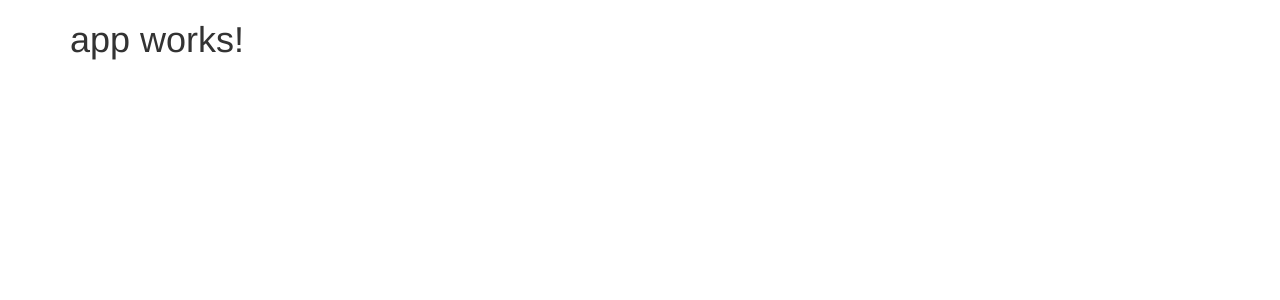
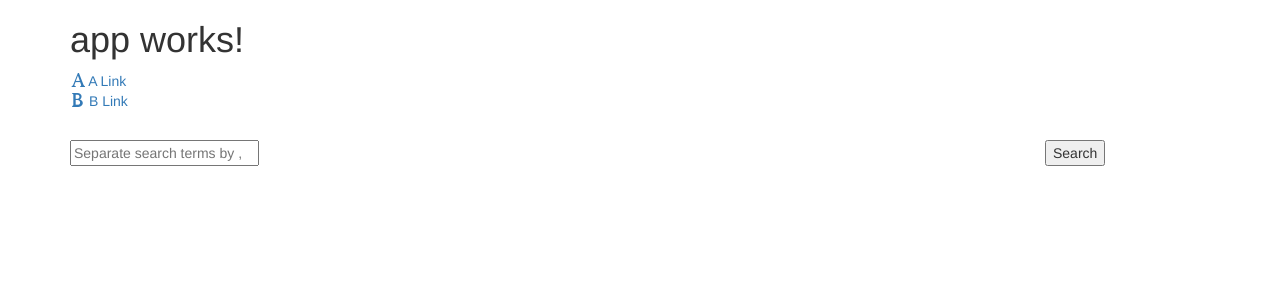
Before and after one commit to arranbartish/angular-cli-widgets, an Angular app: page / in a window 1280 px wide. Shown: the top 300 px of the page. Built offline with nearby package versions, Linux system fonts and the light colour scheme.

Commit message:
add components to main app and get travis to pass

```diff
--- a/src/app/app.component.html
+++ b/src/app/app.component.html
@@ -1,3 +1,7 @@
 <h1>
   {{title}}
 </h1>
+
+<app-navigation [treeElements]="treeElements"></app-navigation>
+<app-search-form [options]="searchOptions"></app-search-form>
+<router-outlet></router-outlet>
--- a/src/app/app.component.ts
+++ b/src/app/app.component.ts
@@ -1,4 +1,6 @@
-import { Component } from '@angular/core';
+import {Component} from '@angular/core';
+import {SearchOptions} from './widget/search-form/search-options';
+import {TreeElement} from './widget/navigation/valueObject/treeElement';
 
 @Component({
   selector: 'app-root',
@@ -7,4 +9,14 @@ import { Component } from '@angular/core';
 })
 export class AppComponent {
   title = 'app works!';
+
+  searchOptions: SearchOptions = {
+    name: 'a-search',
+    target: './search'
+  };
+
+  treeElements: TreeElement[] = [
+    { title: 'A Link', targetUrl: '/a-uri', imageCssClass: 'glyphicon-font' },
+    { title: 'B Link', targetUrl: '/b-uri', imageCssClass: 'glyphicon-bold' }
+  ];
 }
```
Also changed, not shown: src/app/app.module.ts (+10 -1 lines), .travis.yml, 1 other file (tests, documents, lock files or other folders).
